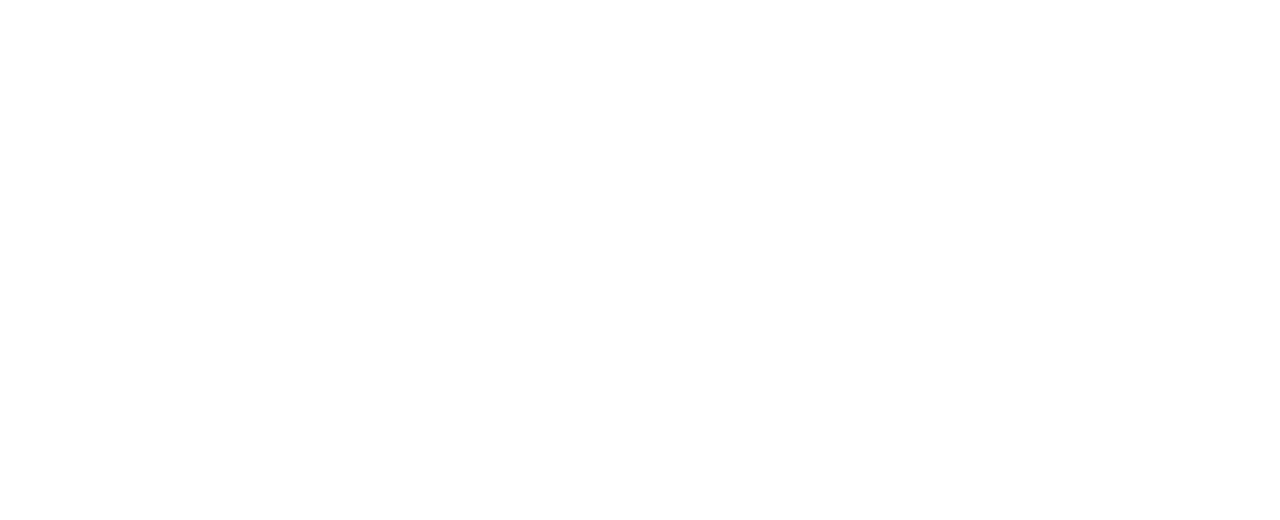
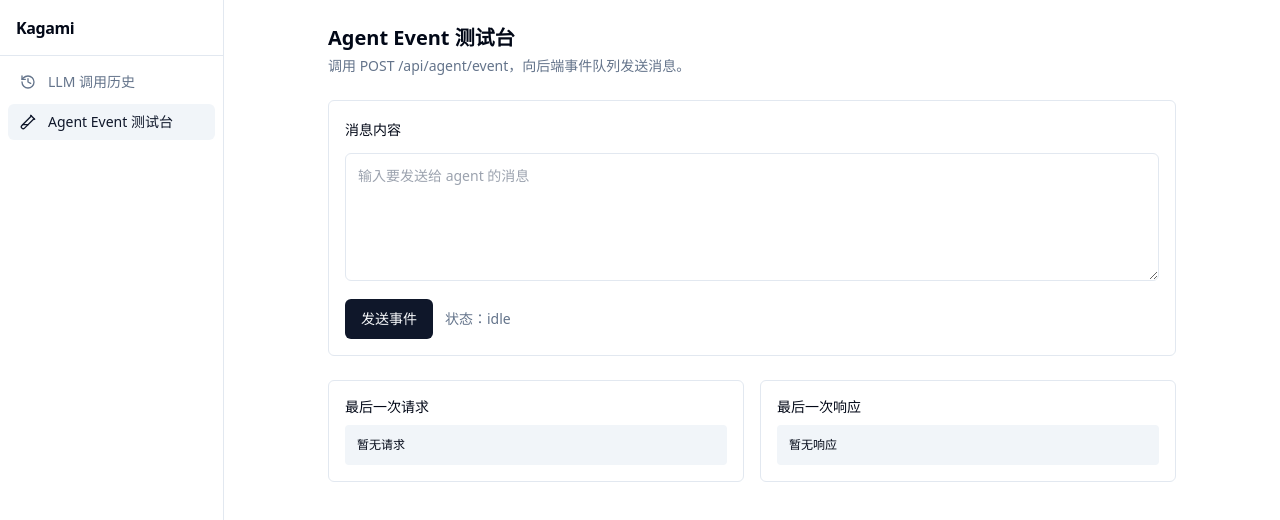
Before and after one commit to KisinTheFlame/kagami, a React (Vite) app in the folder apps/web/: page /agent-event in a window 1280 px wide. Before the commit this address had no page. Shown: the top 520 px of the page. Built offline with nearby package versions, Linux system fonts and the light colour scheme.

Commit message:
feat(web): 新增 agent event 测试台页面

```diff
--- a/apps/web/src/App.tsx
+++ b/apps/web/src/App.tsx
@@ -1,5 +1,6 @@
 import { BrowserRouter, Navigate, Route, Routes } from "react-router-dom";
 import { AppLayout } from "@/components/layout/AppLayout";
+import { AgentEventPage } from "@/pages/agent-event/AgentEventPage";
 import { LlmHistoryPage } from "@/pages/llm-history/LlmHistoryPage";
 
 function App() {
@@ -9,6 +10,7 @@
         <Route element={<AppLayout />}>
           <Route index element={<Navigate to="/llm-history" replace />} />
           <Route path="/llm-history" element={<LlmHistoryPage />} />
+          <Route path="/agent-event" element={<AgentEventPage />} />
         </Route>
       </Routes>
     </BrowserRouter>
--- a/apps/web/src/components/layout/Sidebar.tsx
+++ b/apps/web/src/components/layout/Sidebar.tsx
@@ -1,8 +1,11 @@
-import { History } from "lucide-react";
+import { History, TestTube2 } from "lucide-react";
 import { NavLink } from "react-router-dom";
 import { cn } from "@/lib/utils";
 
-const navItems = [{ to: "/llm-history", label: "LLM 调用历史", icon: History }];
+const navItems = [
+  { to: "/llm-history", label: "LLM 调用历史", icon: History },
+  { to: "/agent-event", label: "Agent Event 测试台", icon: TestTube2 },
+];
 
 export function Sidebar() {
   return (
--- /dev/null
+++ b/apps/web/src/pages/agent-event/AgentEventPage.tsx
@@ -0,0 +1,105 @@
+import {
+  AgentEventEnqueueRequestSchema,
+  AgentEventEnqueueResponseSchema,
+  type AgentEventEnqueueRequest,
+  type AgentEventEnqueueResponse,
+} from "@kagami/shared";
+import { useMutation } from "@tanstack/react-query";
+import { useState, type FormEvent } from "react";
+import { Button } from "@/components/ui/button";
+import { apiFetch } from "@/lib/api";
+
+type ApiState = "idle" | "loading" | "success" | "error";
+
+function formatJson(value: unknown): string {
+  return JSON.stringify(value, null, 2);
+}
+
+export function AgentEventPage() {
+  const [message, setMessage] = useState("");
+  const [apiState, setApiState] = useState<ApiState>("idle");
+  const [errorMessage, setErrorMessage] = useState<string | null>(null);
+  const [lastRequest, setLastRequest] = useState<AgentEventEnqueueRequest | null>(null);
+  const [lastResponse, setLastResponse] = useState<AgentEventEnqueueResponse | null>(null);
+
+  const enqueueMutation = useMutation({
+    mutationFn: async (payload: AgentEventEnqueueRequest) => {
+      const response = await apiFetch<unknown>("/agent/event", {
+        method: "POST",
+        body: JSON.stringify(payload),
+      });
+      return AgentEventEnqueueResponseSchema.parse(response);
+    },
+    onMutate: payload => {
+      setApiState("loading");
+      setErrorMessage(null);
+      setLastRequest(payload);
+      setLastResponse(null);
+    },
+    onSuccess: response => {
+      setApiState("success");
+      setLastResponse(response);
+    },
+    onError: error => {
+      setApiState("error");
+      setErrorMessage(error instanceof Error ? error.message : "请求失败，请稍后再试。");
+    },
+  });
+
+  function handleSubmit(event: FormEvent<HTMLFormElement>) {
+    event.preventDefault();
+
+    const payloadResult = AgentEventEnqueueRequestSchema.safeParse({ message });
+    if (!payloadResult.success) {
+      setApiState("error");
+      setErrorMessage(payloadResult.error.issues[0]?.message ?? "输入不合法");
+      return;
+    }
+
+    enqueueMutation.mutate(payloadResult.data);
+  }
+
+  return (
+    <div className="mx-auto flex h-full w-full max-w-4xl flex-col gap-6 p-6">
+      <header className="space-y-1">
+        <h1 className="text-xl font-semibold">Agent Event 测试台</h1>
+        <p className="text-sm text-muted-foreground">调用 POST /api/agent/event，向后端事件队列发送消息。</p>
+      </header>
+
+      <form onSubmit={handleSubmit} className="space-y-3 rounded-md border p-4">
+        <label htmlFor="agent-message" className="text-sm font-medium">
+          消息内容
+        </label>
+        <textarea
+          id="agent-message"
+          value={message}
+          onChange={event => setMessage(event.target.value)}
+          placeholder="输入要发送给 agent 的消息"
+          className="min-h-32 w-full rounded-md border bg-background p-3 text-sm outline-none ring-offset-background focus-visible:ring-2 focus-visible:ring-ring focus-visible:ring-offset-2"
+        />
+        <div className="flex items-center gap-3">
+          <Button type="submit" disabled={enqueueMutation.isPending}>
+            {enqueueMutation.isPending ? "发送中..." : "发送事件"}
+          </Button>
+          <span className="text-sm text-muted-foreground">状态：{apiState}</span>
+        </div>
+        {errorMessage ? <p className="text-sm text-destructive">{errorMessage}</p> : null}
+      </form>
+
+      <section className="grid gap-4 md:grid-cols-2">
+        <div className="space-y-2 rounded-md border p-4">
+          <h2 className="text-sm font-medium">最后一次请求</h2>
+          <pre className="max-h-80 overflow-auto rounded bg-muted p-3 text-xs">
+            {lastRequest ? formatJson(lastRequest) : "暂无请求"}
+          </pre>
+        </div>
+        <div className="space-y-2 rounded-md border p-4">
+          <h2 className="text-sm font-medium">最后一次响应</h2>
+          <pre className="max-h-80 overflow-auto rounded bg-muted p-3 text-xs">
+            {lastResponse ? formatJson(lastResponse) : "暂无响应"}
+          </pre>
+        </div>
+      </section>
+    </div>
+  );
+}
```
